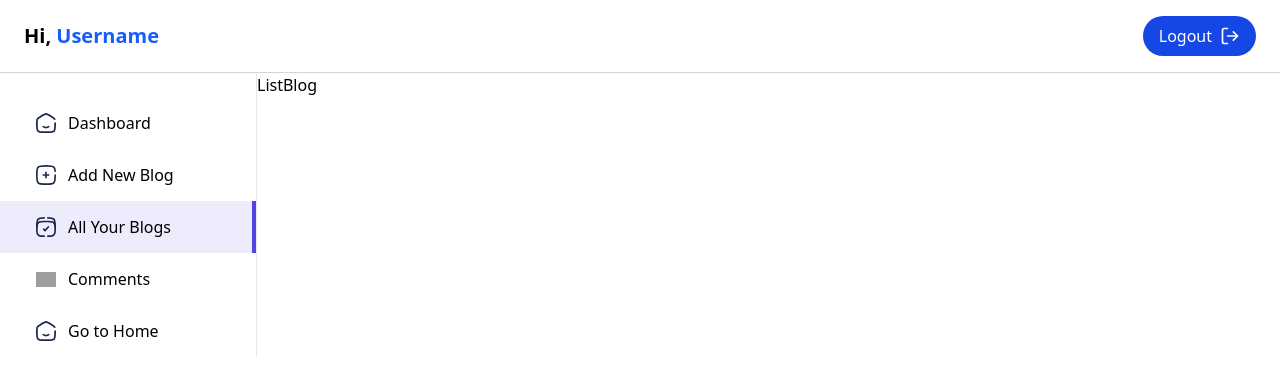
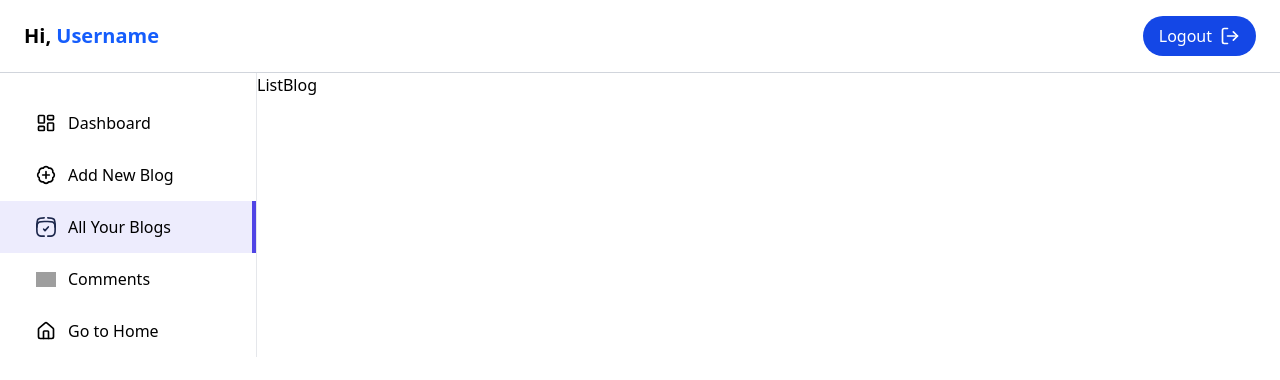
Before and after one commit to Shuvam-2000/InkeWell.AI, a React (Vite) app in the folder Client/: page /admin/listblog in a window 1280 px wide. Shown: the top 380 px of the page. Built offline with nearby package versions, Linux system fonts and the light colour scheme; grey boxes are pictures that could not be loaded.

Commit message:
chore: modified the icons

```diff
--- a/Client/src/components/admin/Sidebar.jsx
+++ b/Client/src/components/admin/Sidebar.jsx
@@ -1,5 +1,6 @@
 import { NavLink } from "react-router-dom";
 import { assets } from "../../assets/assets";
+import { House, LayoutDashboard, BadgePlus } from 'lucide-react';
 
 const Sidebar = () => {
   return (
@@ -10,10 +11,10 @@ const Sidebar = () => {
         className={({ isActive }) => {
           return `flex items-center gap-3 py-3.5 px-3 md:px-9 md:min-w-64 cursor-pointer ${
             isActive ? "bg-primary/10 border-r-4 border-primary" : ""
-          }`;
+          } hover:bg-primary/10 hover:border-r-4 hover:border-primary`;
         }}
       >
-        <img src={assets.home_icon} className="min-w-4 w-5" />
+        <LayoutDashboard size={20} />
         <p className="hidden md:inline-block">Dashboard</p>
       </NavLink>
       <NavLink
@@ -21,10 +22,10 @@ const Sidebar = () => {
         className={({ isActive }) => {
           return `flex items-center gap-3 py-3.5 px-3 md:px-9 md:min-w-64 cursor-pointer ${
             isActive ? "bg-primary/10 border-r-4 border-primary" : ""
-          }`;
+          } hover:bg-primary/10 hover:border-r-4 hover:border-primary`;
         }}
       >
-        <img src={assets.add_icon} className="min-w-4 w-5" />
+        <BadgePlus size={20} />
         <p className="hidden md:inline-block">Add New Blog</p>
       </NavLink>
       <NavLink
@@ -32,7 +33,7 @@ const Sidebar = () => {
         className={({ isActive }) => {
           return `flex items-center gap-3 py-3.5 px-3 md:px-9 md:min-w-64 cursor-pointer ${
             isActive ? "bg-primary/10 border-r-4 border-primary" : ""
-          }`;
+          } hover:bg-primary/10 hover:border-r-4 hover:border-primary`;
         }}
       >
         <img src={assets.list_icon} className="min-w-4 w-5" />
@@ -43,7 +44,7 @@ const Sidebar = () => {
         className={({ isActive }) => {
           return `flex items-center gap-3 py-3.5 px-3 md:px-9 md:min-w-64 cursor-pointer ${
             isActive ? "bg-primary/10 border-r-4 border-primary" : ""
-          }`;
+          } hover:bg-primary/10 hover:border-r-4 hover:border-primary`;
         }}
       >
         <img src={assets.comment_icon} className="min-w-4 w-5" />
@@ -54,10 +55,10 @@ const Sidebar = () => {
         className={({ isActive }) => {
           return `flex items-center gap-3 py-3.5 px-3 md:px-9 md:min-w-64 cursor-pointer ${
             isActive ? "bg-primary/10 border-r-4 border-primary" : ""
-          }`;
+          } hover:bg-primary/10 hover:border-r-4 hover:border-primary`;
         }}
       >
-        <img src={assets.home_icon} className="min-w-4 w-5" />
+        <House size={20} />
         <p className="hidden md:inline-block">Go to Home</p>
       </NavLink>
     </div>
```
